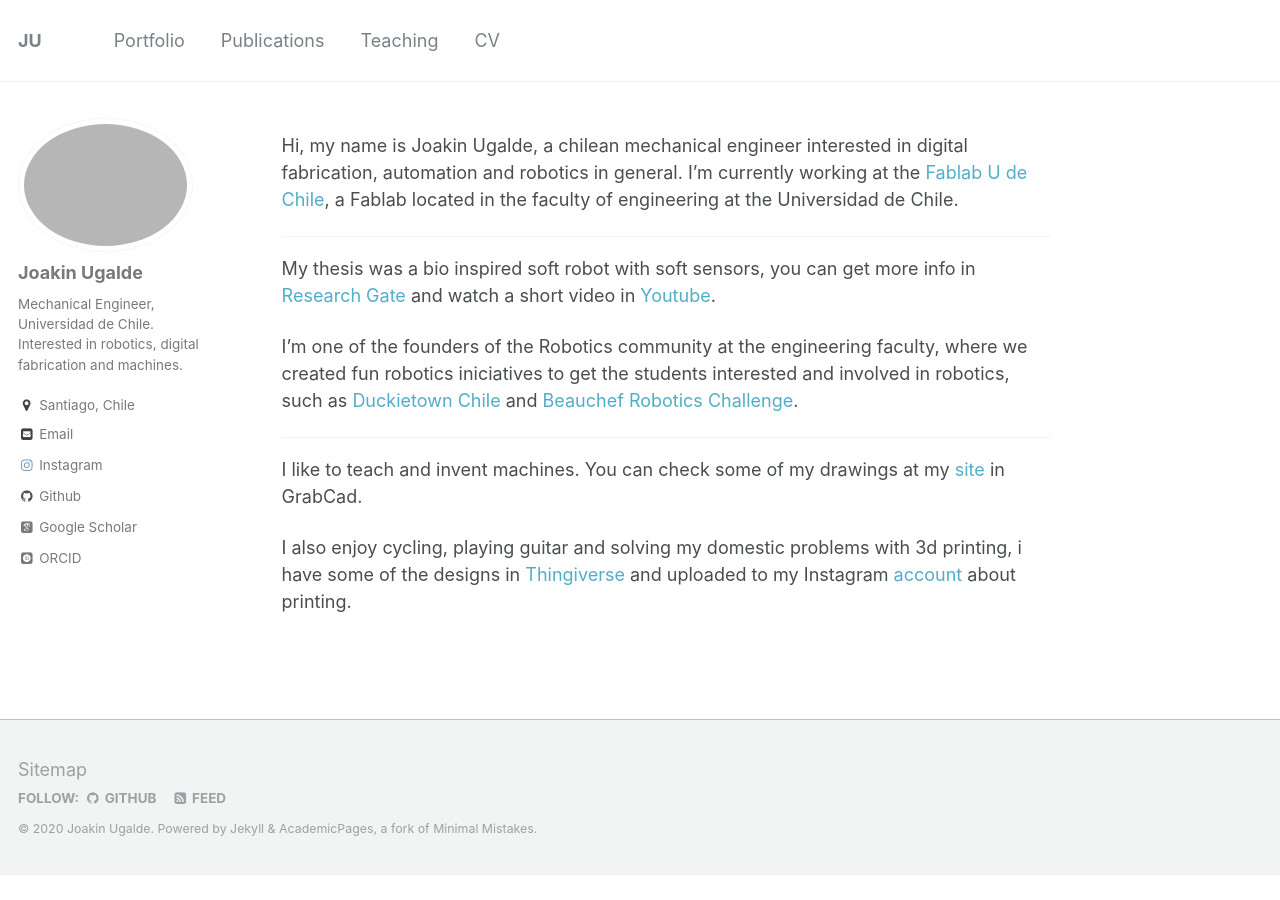
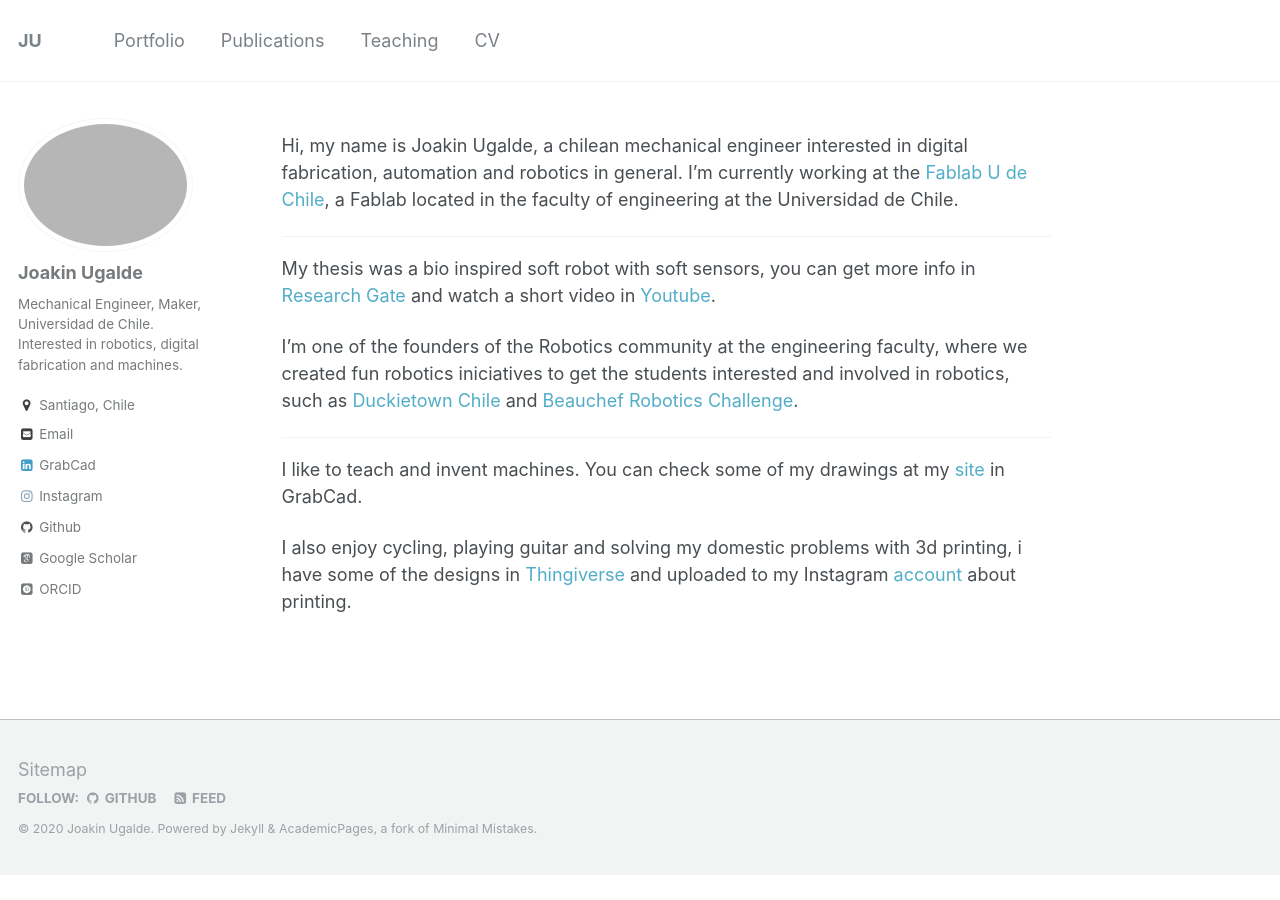
Before and after one commit to jkugalde/jkugalde.github.io, a Jekyll site: the page built from _pages/about.md, in a window 1280 px wide. Built offline with Jekyll 4.4.1, drawn with Linux system fonts in a browser that asks for light colours; some web fonts are replaced.

Commit message:
Initial commit

```diff
--- a/_config.yml
+++ b/_config.yml
@@ -80,7 +80,7 @@ analytics:
 author:
   name             : "Joakin Ugalde"
   avatar           : "profile.png"
-  bio              : "Mechanical Engineer, Universidad de Chile. Interested in robotics, digital fabrication and machines."
+  bio              : "Mechanical Engineer, Maker, Universidad de Chile. Interested in robotics, digital fabrication and machines."
   location         : "Santiago, Chile"
   employer         :
   googlescholar    : "https://scholar.google.es/citations?user=KykjcygAAAAJ&hl=es"
--- a/_includes/author-profile.html
+++ b/_includes/author-profile.html
@@ -47,7 +47,10 @@
         <li><a href="https://plus.google.com/+{{ author.google_plus }}"><i class="fa fa-fw fa-google-plus-square" aria-hidden="true"></i> Google+</a></li>
       {% endif %}
       {% if author.linkedin %}
-        <li><a href="https://www.linkedin.com/in/{{ author.linkedin }}"><i class="fa fa-fw fa-linkedin-square" aria-hidden="true"></i> LinkedIn</a></li>
+        <li><a href="https://www.linkedin.com/in/{{ author.linkedin }}"><i class="fa fa-fw fa-grabcad" aria-hidden="true"></i> LinkedIn</a></li>
+      {% endif %}
+      {% if author.grabcad %}
+        <li><a href="https://www.grabcad.com/{{ author.linkedin }}"><i class="fa fa-fw fa-linkedin-square" aria-hidden="true"></i> GrabCad</a></li>
       {% endif %}
       {% if author.xing %}
         <li><a href="https://www.xing.com/profile/{{ author.xing }}"><i class="fa fa-fw fa-xing-square" aria-hidden="true"></i> XING</a></li>
```
